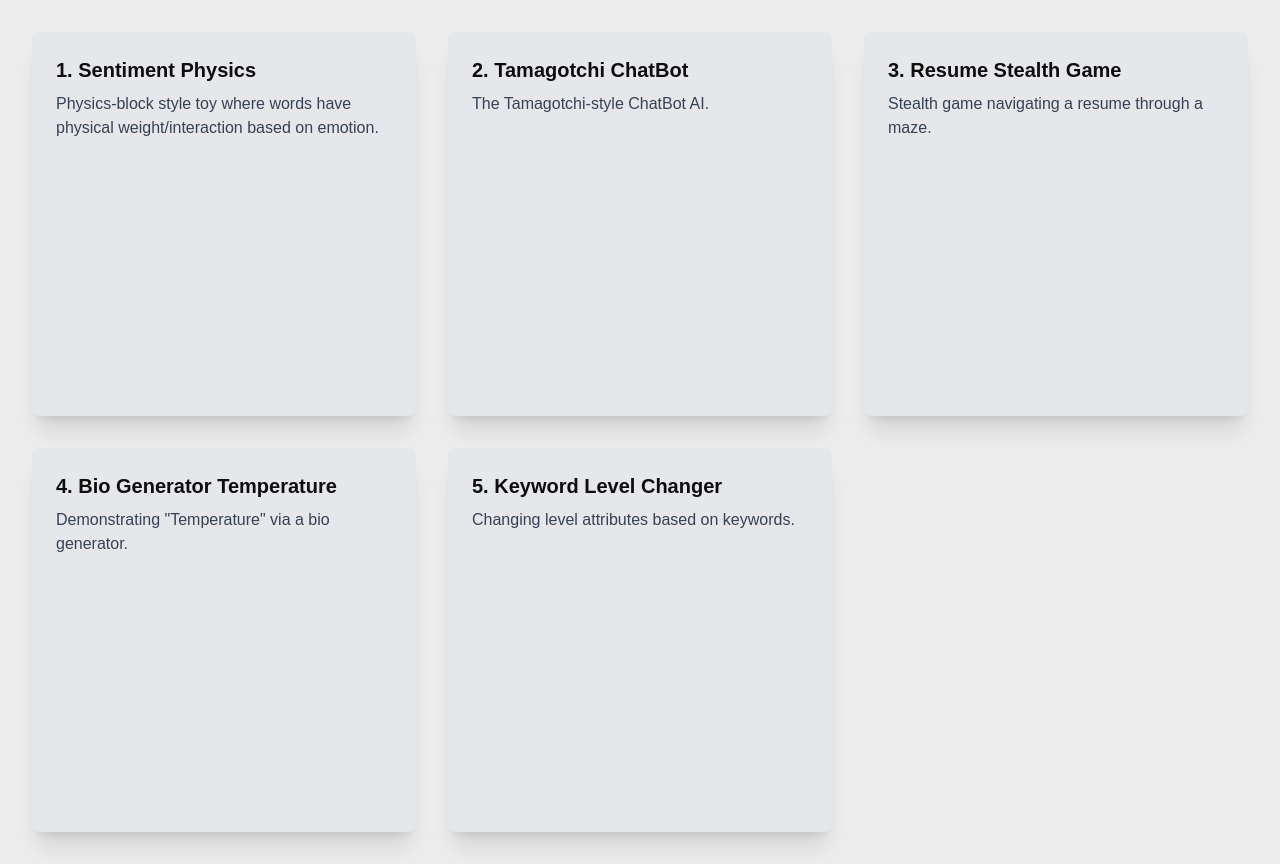
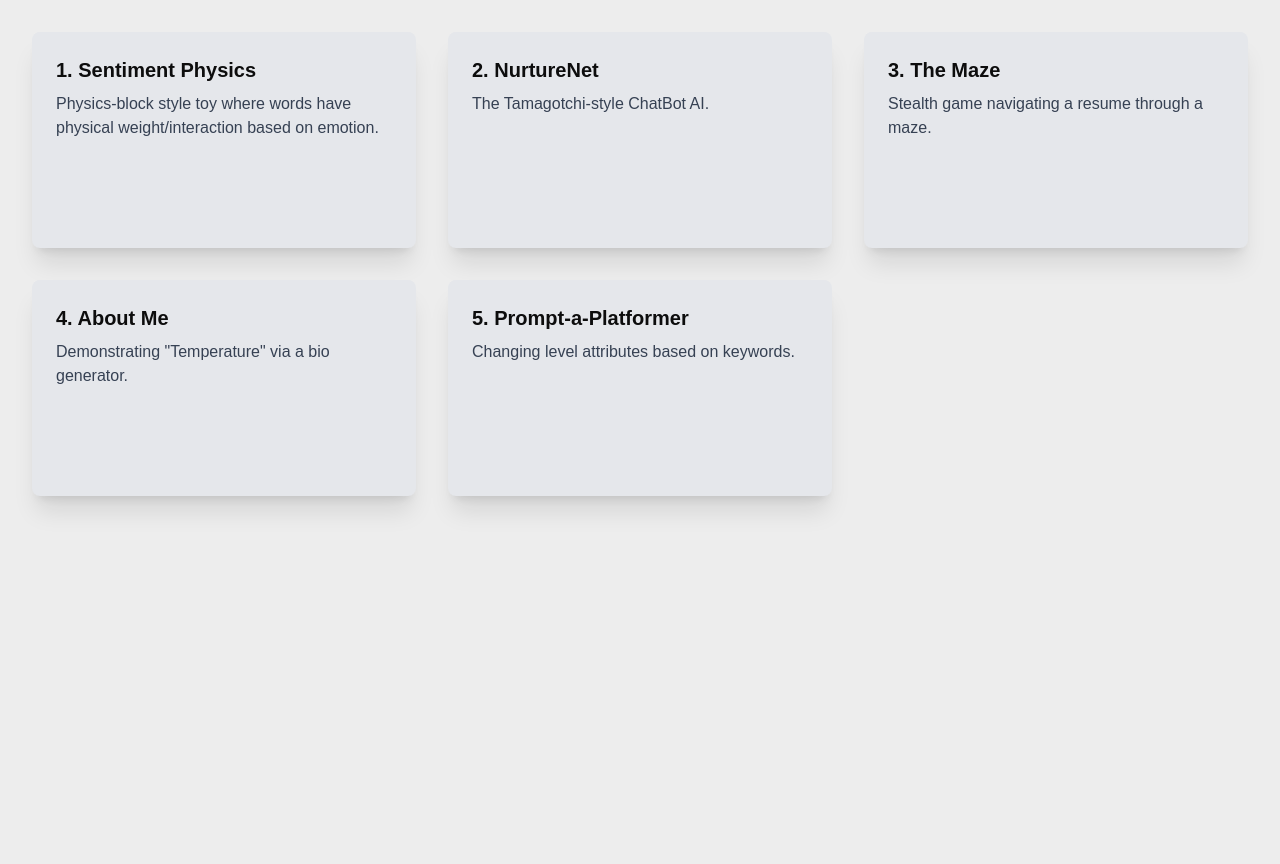
Before and after one commit to nathadude/Nate.Fun, a Next.js app: page / in a window 1280 px wide. After the commit the page ends 800 px from the top, so only its background shows below. Built offline with nearby package versions, Linux system fonts and the light colour scheme.

Commit message:
Update grid items to use aspect-video and rename titles
Changed all grid items from aspect-square to aspect-video for a rectangular layout. Updated the titles and descriptions of each grid item for clarity and consistency.

```diff
--- a/src/app/page.tsx
+++ b/src/app/page.tsx
@@ -3,10 +3,11 @@ import Image from "next/image";
 export default function Home() {
   return (
     <main className="min-h-screen p-8">
-      {/* GRID CONTAINER: Changed to lg:grid-cols-3 for 5 items */}
+    {/* GRID CONTAINER: Now supports 1, 2, or 3 columns */}
     <div className="grid grid-cols-1 md:grid-cols-2 lg:grid-cols-3 gap-8">
-          {/* GRID ITEM 1 */}
-          <div className="relative aspect-square">
+
+        {/* GRID ITEM 1: Rectangular Aspect Ratio */}
+        <div className="relative aspect-video">
             <div className="absolute inset-0 bg-gray-200 dark:bg-gray-800 p-6 rounded-lg shadow-xl hover:shadow-2xl transition-shadow cursor-pointer">
                 <h2 className="text-xl font-semibold mb-2">1. Sentiment Physics</h2>
                 <p className="text-gray-700 dark:text-gray-300">
@@ -15,45 +16,46 @@ export default function Home() {
             </div>
         </div>
 
-          {/* GRID ITEM 2 */}
-          <div className="relative aspect-square">
+        {/* GRID ITEM 2: Rectangular Aspect Ratio */}
+        <div className="relative aspect-video">
             <div className="absolute inset-0 bg-gray-200 dark:bg-gray-800 p-6 rounded-lg shadow-xl hover:shadow-2xl transition-shadow cursor-pointer">
-                  <h2 className="text-xl font-semibold mb-2">2. Tamagotchi ChatBot</h2>
+                <h2 className="text-xl font-semibold mb-2">2. NurtureNet</h2>
                 <p className="text-gray-700 dark:text-gray-300">
                     The Tamagotchi-style ChatBot AI.
                 </p>
             </div>
         </div>
 
-          {/* GRID ITEM 3 */}
-          <div className="relative aspect-square">
+        {/* GRID ITEM 3: Rectangular Aspect Ratio */}
+        <div className="relative aspect-video">
             <div className="absolute inset-0 bg-gray-200 dark:bg-gray-800 p-6 rounded-lg shadow-xl hover:shadow-2xl transition-shadow cursor-pointer">
-                  <h2 className="text-xl font-semibold mb-2">3. Resume Stealth Game</h2>
+                <h2 className="text-xl font-semibold mb-2">3. The Maze</h2>
                 <p className="text-gray-700 dark:text-gray-300">
                     Stealth game navigating a resume through a maze.
                 </p>
             </div>
         </div>
 
-          {/* GRID ITEM 4 */}
-          <div className="relative aspect-square">
+        {/* GRID ITEM 4: Rectangular Aspect Ratio */}
+        <div className="relative aspect-video">
             <div className="absolute inset-0 bg-gray-200 dark:bg-gray-800 p-6 rounded-lg shadow-xl hover:shadow-2xl transition-shadow cursor-pointer">
-                  <h2 className="text-xl font-semibold mb-2">4. Bio Generator Temperature</h2>
+                <h2 className="text-xl font-semibold mb-2">4. About Me</h2>
                 <p className="text-gray-700 dark:text-gray-300">
                     Demonstrating "Temperature" via a bio generator.
                 </p>
             </div>
         </div>
 
-          {/* GRID ITEM 5 */}
-          <div className="relative aspect-square">
+        {/* GRID ITEM 5: Rectangular Aspect Ratio */}
+        <div className="relative aspect-video">
             <div className="absolute inset-0 bg-gray-200 dark:bg-gray-800 p-6 rounded-lg shadow-xl hover:shadow-2xl transition-shadow cursor-pointer">
-                  <h2 className="text-xl font-semibold mb-2">5. Keyword Level Changer</h2>
+                <h2 className="text-xl font-semibold mb-2">5. Prompt-a-Platformer</h2>
                 <p className="text-gray-700 dark:text-gray-300">
                     Changing level attributes based on keywords.
                 </p>
             </div>
         </div>
+
     </div>
 </main>
   );
```
Lines whose indentation alone changed are shown as unchanged.
